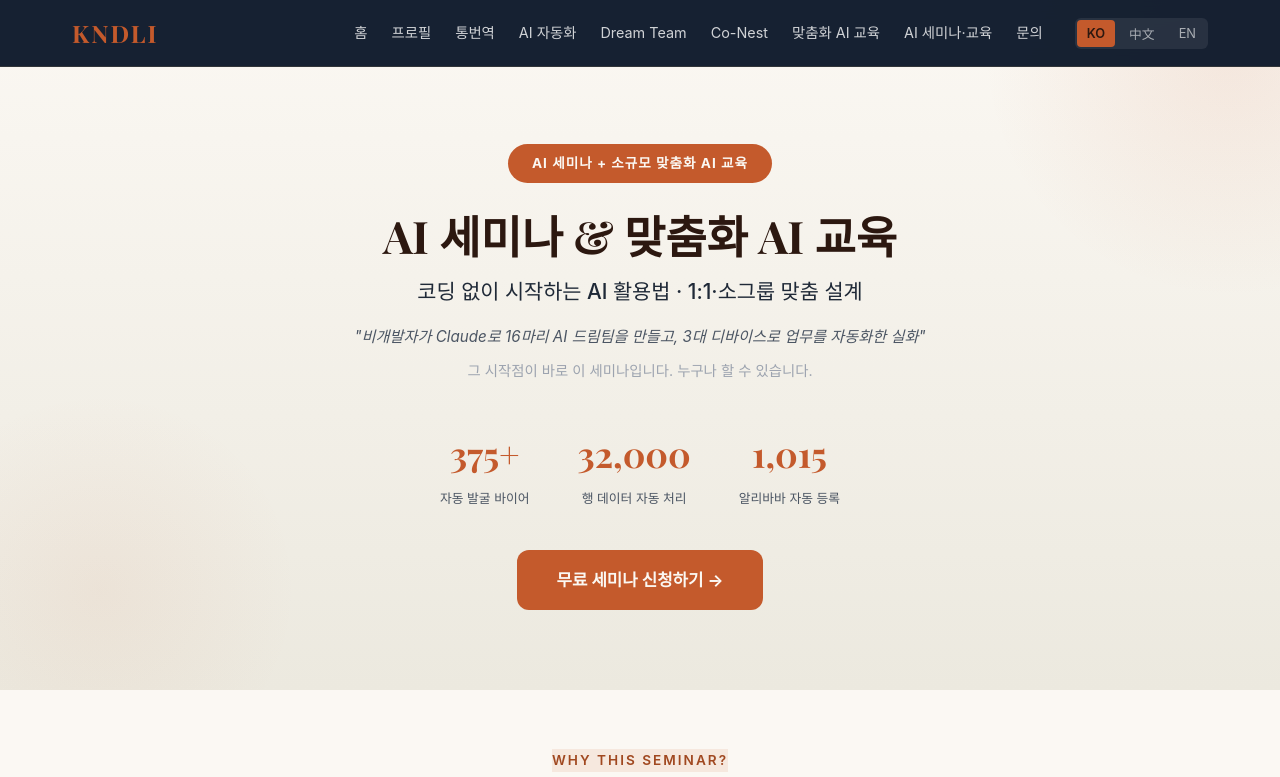
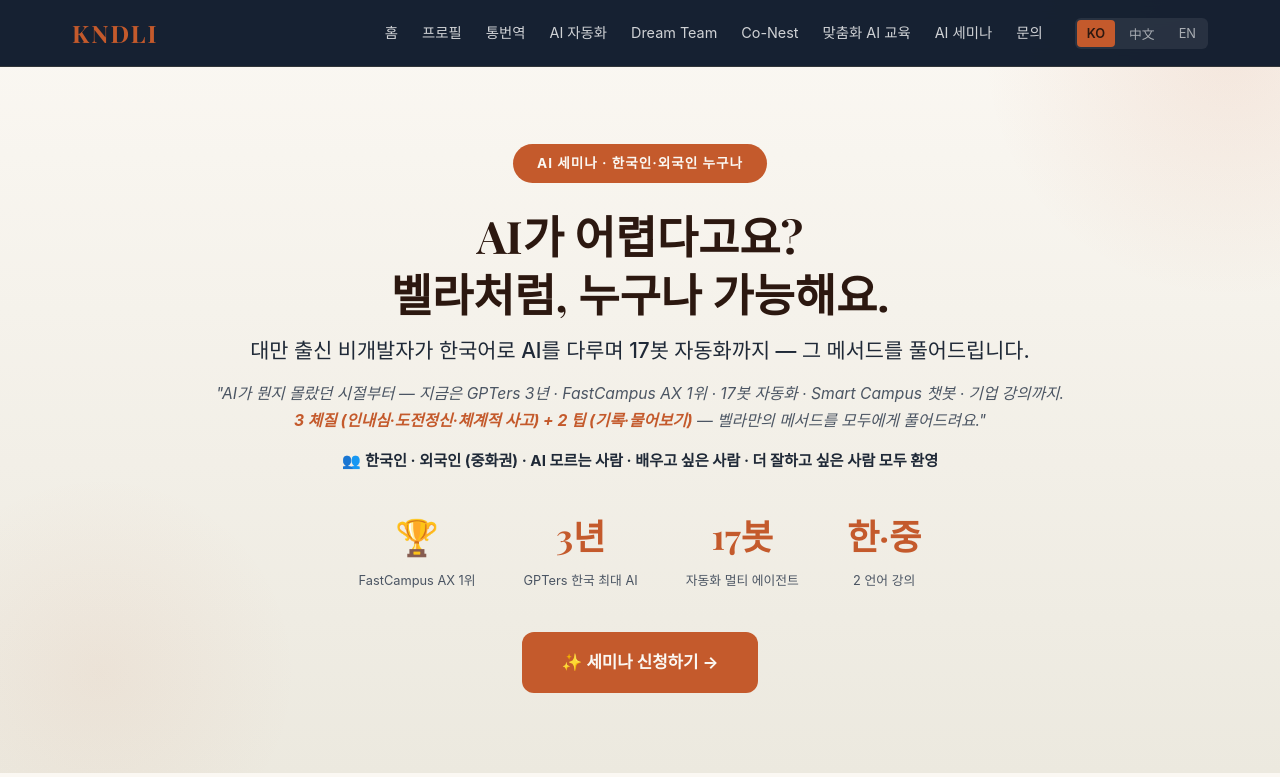
Before and after one commit to bellaliv423/kndli-website, a plain HTML site: page seminar.html in a window 1280 px wide. Shown: the top 777 px of the page. Drawn offline with nearby package versions, Linux system fonts and the light colour scheme; a web font is replaced by a local one.

Commit message:
mirror: seminar Hero 매력 풀 + AI 세미나 메뉴 풀

```diff
--- a/seminar.html
+++ b/seminar.html
@@ -374,7 +374,7 @@
             <a href="https://nest.kndli.com" target="_blank"><span class="lang-ko">Dream Team</span><span class="lang-zh">Dream Team</span><span class="lang-en">Dream Team</span></a>
             <a href="https://bella-codex-nest.vercel.app" target="_blank"><span class="lang-ko">Co-Nest</span><span class="lang-zh">Co-Nest</span><span class="lang-en">Co-Nest</span></a>
             <a href="ai-training.html"><span class="lang-ko">맞춤화 AI 교육</span><span class="lang-zh">客製化AI教育</span><span class="lang-en">Custom AI Training</span></a>
-            <a href="seminar.html" class="active"><span class="lang-ko">AI 세미나·교육</span><span class="lang-zh">AI 講座·教育</span><span class="lang-en">AI Seminar·Training</span></a>
+            <a href="seminar.html" class="active"><span class="lang-ko">AI 세미나</span><span class="lang-zh">AI 講座</span><span class="lang-en">AI Seminar</span></a>
             <a href="contact.html"><span class="lang-ko">문의</span><span class="lang-zh">聯繫</span><span class="lang-en">Contact</span></a>
             <div class="lang-toggle">
                 <button class="lang-btn active" onclick="setLang('ko')">KO</button>
@@ -391,37 +391,52 @@
 <!-- Hero -->
 <section class="seminar-hero">
     <div style="position:relative;z-index:1">
-        <div class="hero-badge"><span class="lang-ko">AI 세미나 + 소규모 맞춤화 AI 교육</span><span class="lang-zh">AI 講座 + 小規模客製AI教育</span><span class="lang-en">AI Seminar + Small-Group Custom Training</span></div>
-        <h1 class="hero-title lang-ko">AI 세미나 & 맞춤화 AI 교육</h1>
-        <h1 class="hero-title lang-zh">AI 講座 & 客製化AI教育</h1>
-        <h1 class="hero-title lang-en">AI Seminar & Custom Training</h1>
-        <p class="hero-sub lang-ko" style="font-size:1.3rem;color:var(--gray-800);margin-bottom:0.75rem;font-weight:500">코딩 없이 시작하는 AI 활용법 · 1:1·소그룹 맞춤 설계</p>
-        <p class="hero-sub lang-zh" style="font-size:1.3rem;color:var(--gray-800);margin-bottom:0.75rem;font-weight:500">零程式碼開始的AI應用 · 1對1·小組客製設計</p>
-        <p class="hero-sub lang-en" style="font-size:1.3rem;color:var(--gray-800);margin-bottom:0.75rem;font-weight:500">No-code AI · 1:1 & small-group custom design</p>
-        <p class="hero-sub lang-ko" style="font-size:0.95rem;font-style:italic;color:var(--gray-600);margin-bottom:0.5rem">"비개발자가 Claude로 16마리 AI 드림팀을 만들고, 3대 디바이스로 업무를 자동화한 실화"</p>
-        <p class="hero-sub lang-zh" style="font-size:0.95rem;font-style:italic;color:var(--gray-600);margin-bottom:0.5rem">「非開發者用Claude打造16隻AI夢幻團隊，3台設備全面自動化的真實故事」</p>
-        <p class="hero-sub lang-ko" style="font-size:0.9rem;color:var(--gray-400);margin-bottom:2.5rem">그 시작점이 바로 이 세미나입니다. 누구나 할 수 있습니다.</p>
-        <p class="hero-sub lang-zh" style="font-size:0.9rem;color:var(--gray-400);margin-bottom:2.5rem">這一切的起點就是這堂講座。任何人都做得到。</p>
+        <div class="hero-badge"><span class="lang-ko">AI 세미나 · 한국인·외국인 누구나</span><span class="lang-zh">AI 講座 · 韓·中·英 任何人</span><span class="lang-en">AI Seminar · For Everyone</span></div>
+        <h1 class="hero-title lang-ko">AI가 어렵다고요?<br>벨라처럼, 누구나 가능해요.</h1>
+        <h1 class="hero-title lang-zh">覺得AI很難？<br>像Bella一樣，任何人都做得到。</h1>
+        <h1 class="hero-title lang-en">AI feels hard?<br>Anyone can do it, like Bella.</h1>
+        <p class="hero-sub lang-ko" style="font-size:1.3rem;color:var(--gray-800);margin-bottom:0.75rem;font-weight:500">대만 출신 비개발자가 한국어로 AI를 다루며 17봇 자동화까지 — 그 메서드를 풀어드립니다.</p>
+        <p class="hero-sub lang-zh" style="font-size:1.3rem;color:var(--gray-800);margin-bottom:0.75rem;font-weight:500">台灣出身非開發者用韓語駕馭AI、打造17機器人自動化 — 完整方法論傳授。</p>
+        <p class="hero-sub lang-en" style="font-size:1.3rem;color:var(--gray-800);margin-bottom:0.75rem;font-weight:500">Non-dev from Taiwan, mastering AI in Korean to 17-bot automation — the full method.</p>
+        <p class="hero-sub lang-ko" style="font-size:0.98rem;font-style:italic;color:var(--gray-600);margin-bottom:0.8rem;line-height:1.7;">
+            "AI가 뭔지 몰랐던 시절부터 — 지금은 GPTers 3년 · FastCampus AX 1위 · 17봇 자동화 · Smart Campus 챗봇 · 기업 강의까지.<br>
+            <strong style="color:#C45A2C;">3 체질 (인내심·도전정신·체계적 사고) + 2 팁 (기록·물어보기)</strong> — 벨라만의 메서드를 모두에게 풀어드려요."
+        </p>
+        <p class="hero-sub lang-zh" style="font-size:0.98rem;font-style:italic;color:var(--gray-600);margin-bottom:0.8rem;line-height:1.7;">
+            「從不知AI是什麼的時候 — 到現在GPTers 3年·FastCampus AX 冠軍·17機器人自動化·Smart Campus聊天機器人·企業講座。<br>
+            <strong style="color:#C45A2C;">3 體質 (耐心·挑戰精神·系統思維) + 2 訣竅 (記錄·提問)</strong> — Bella獨家方法論完整傳授。」
+        </p>
+        <p class="hero-sub lang-ko" style="font-size:0.95rem;color:var(--gray-500);margin-bottom:2rem;">
+            👥 <strong>한국인 · 외국인 (중화권) · AI 모르는 사람 · 배우고 싶은 사람 · 더 잘하고 싶은 사람 모두 환영</strong>
+        </p>
+        <p class="hero-sub lang-zh" style="font-size:0.95rem;color:var(--gray-500);margin-bottom:2rem;">
+            👥 <strong>韓國人 · 外國人 (華語圈) · 不懂AI的人 · 想學習的人 · 想更上一層的人 全部歡迎</strong>
+        </p>
 
         <div class="hero-stats">
             <div class="hero-stat">
-                <div class="num">375+</div>
-                <div class="label lang-ko">자동 발굴 바이어</div>
-                <div class="label lang-zh">自動發掘買家</div>
+                <div class="num">🏆</div>
+                <div class="label lang-ko">FastCampus AX 1위</div>
+                <div class="label lang-zh">AX 冠軍</div>
             </div>
             <div class="hero-stat">
-                <div class="num">32,000</div>
-                <div class="label lang-ko">행 데이터 자동 처리</div>
-                <div class="label lang-zh">筆數據自動處理</div>
+                <div class="num">3년</div>
+                <div class="label lang-ko">GPTers 한국 최대 AI</div>
+                <div class="label lang-zh">GPTers 韓國最大AI</div>
             </div>
             <div class="hero-stat">
-                <div class="num">1,015</div>
-                <div class="label lang-ko">알리바바 자동 등록</div>
-                <div class="label lang-zh">阿里巴巴自動上架</div>
+                <div class="num">17봇</div>
+                <div class="label lang-ko">자동화 멀티 에이전트</div>
+                <div class="label lang-zh">自動化多代理</div>
+            </div>
+            <div class="hero-stat">
+                <div class="num">한·중</div>
+                <div class="label lang-ko">2 언어 강의</div>
+                <div class="label lang-zh">雙語授課</div>
             </div>
         </div>
 
-        <a href="#apply" class="hero-cta"><span class="lang-ko">무료 세미나 신청하기</span><span class="lang-zh">免費報名</span> &rarr;</a>
+        <a href="#apply" class="hero-cta"><span class="lang-ko">✨ 세미나 신청하기</span><span class="lang-zh">✨ 立即報名</span> &rarr;</a>
     </div>
 </section>
 
```
